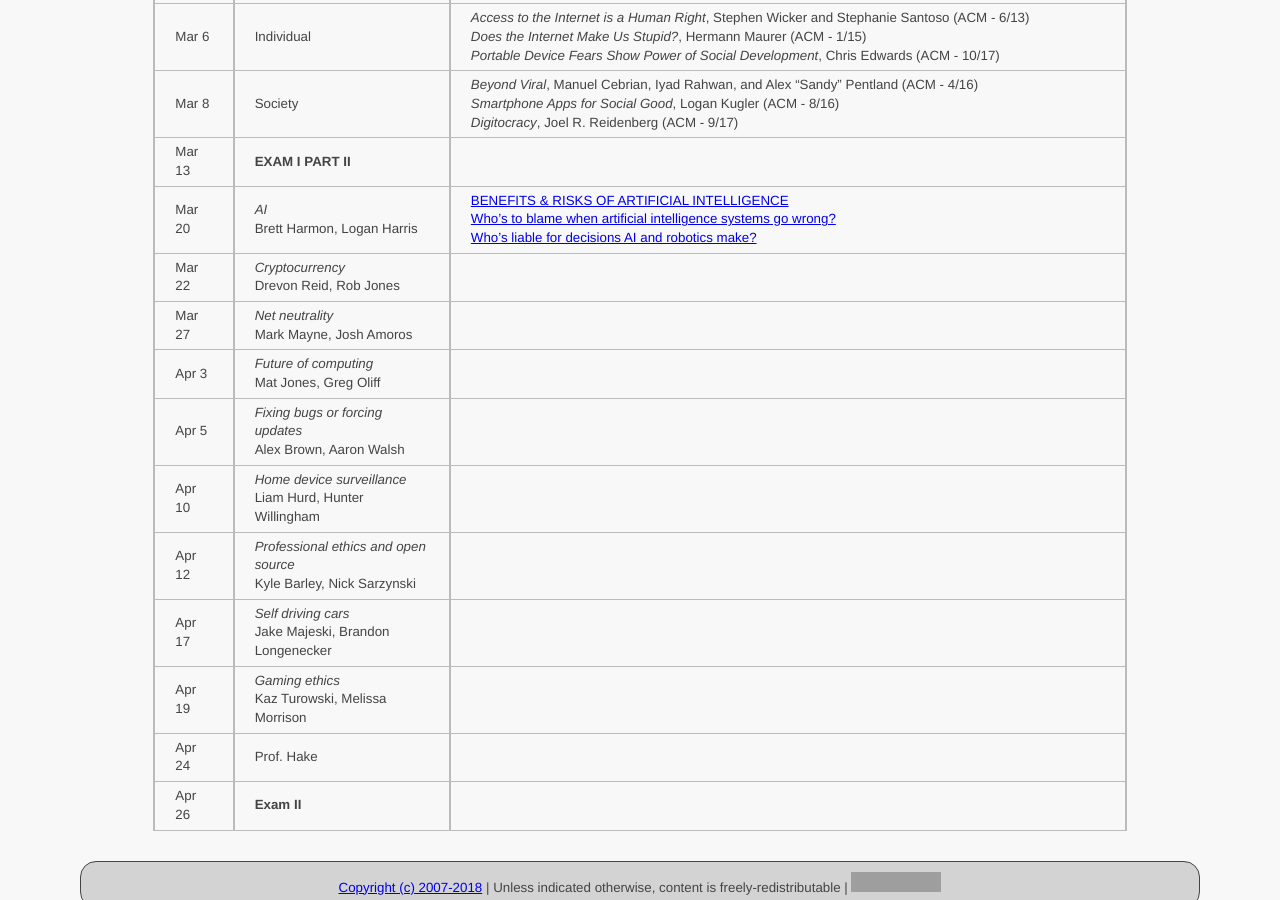
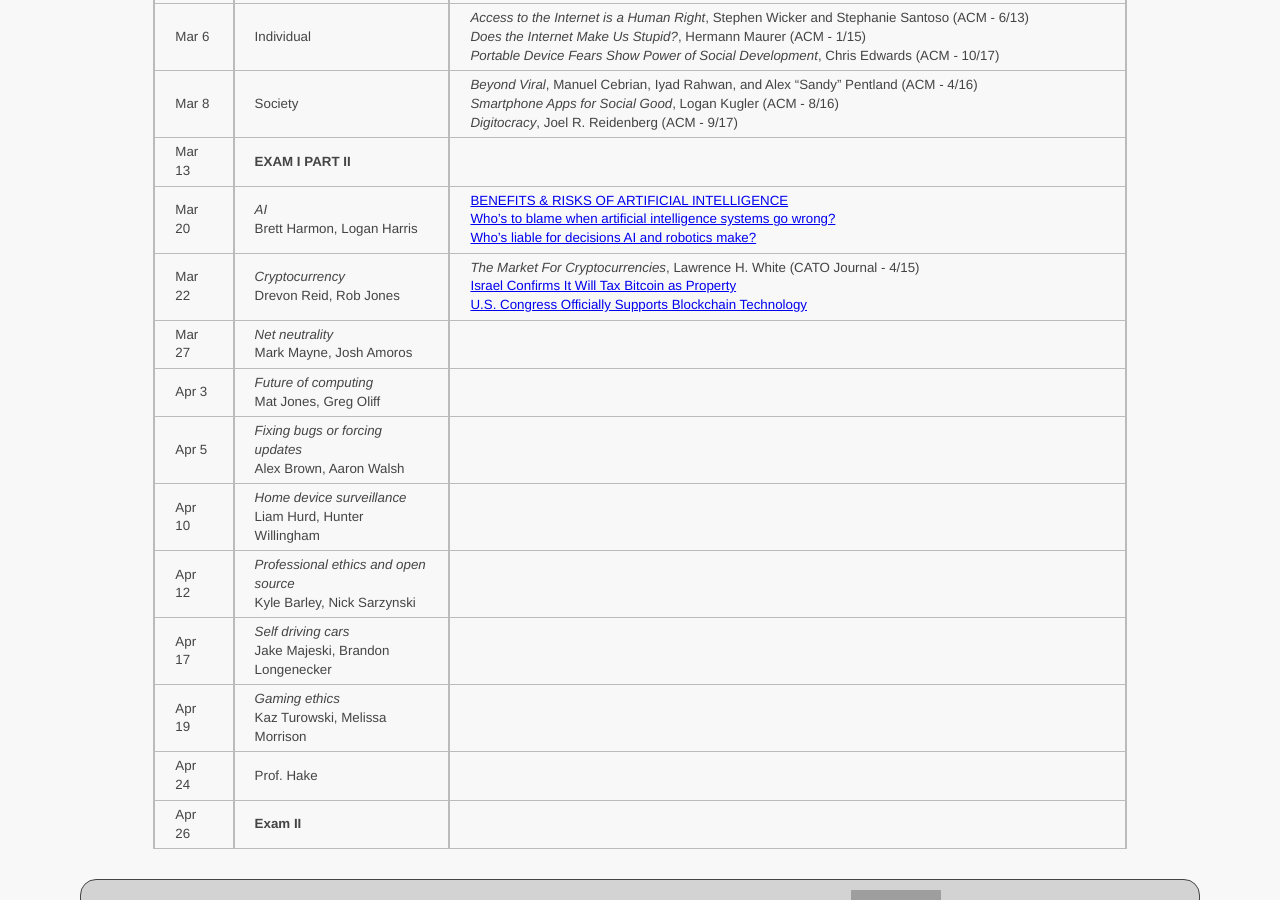
Before and after one commit to ycpcs/cs456-spring2018, a Jekyll site: the page built from schedule/index.md, in a window 1280 px wide and 900 px high, scrolled down 983 px. Built offline with Jekyll 4.4.1, drawn with Linux system fonts in a browser that asks for light colours; grey boxes are pictures that could not be loaded.

Commit message:
add cryptocurrency articles
add cryptocurrency articles

```diff
--- a/schedule/index.md
+++ b/schedule/index.md
@@ -28,7 +28,7 @@ All reading materials can be accessed via [Schmidt Library](http://library.ycp.e
 > Mar 8   | Society             | *Beyond Viral*, Manuel Cebrian, Iyad Rahwan, and Alex "Sandy" Pentland (ACM - 4/16) <br /> *Smartphone Apps for Social Good*, Logan Kugler (ACM - 8/16)  <br /> *Digitocracy*, Joel R. Reidenberg (ACM - 9/17) |
 > Mar 13  | **EXAM I PART II**  | |
 > Mar 20  | *AI* <br /> Brett Harmon, Logan Harris | [BENEFITS & RISKS OF ARTIFICIAL INTELLIGENCE](https://futureoflife.org/background/benefits-risks-of-artificial-intelligence/) <br /> [Who’s to blame when artificial intelligence systems go wrong?](http://theconversation.com/whos-to-blame-when-artificial-intelligence-systems-go-wrong-45771) <br /> [Who's liable for decisions AI and robotics make?](https://betanews.com/2017/03/21/artificial-intelligence-robotics-liability/) <br /> |
-> Mar 22  | *Cryptocurrency* <br /> Drevon Reid, Rob Jones | |
+> Mar 22  | *Cryptocurrency* <br /> Drevon Reid, Rob Jones | *The Market For Cryptocurrencies*, Lawrence H. White (CATO Journal - 4/15) <br /> [Israel Confirms It Will Tax Bitcoin as Property](https://www.coindesk.com/israel-confirms-will-tax-bitcoin-property/) <br /> [U.S. Congress Officially Supports Blockchain Technology](https://www.astralcrypto.com/2018/03/19/u-s-congress-officially-supports-blockchain-technology/) |
 > Mar 27  | *Net neutrality* <br /> Mark Mayne, Josh Amoros | |
 > Apr 3   | *Future of computing* <br /> Mat Jones, Greg Oliff | |
 > Apr 5   | *Fixing bugs or forcing updates* <br /> Alex Brown, Aaron Walsh | |
```
